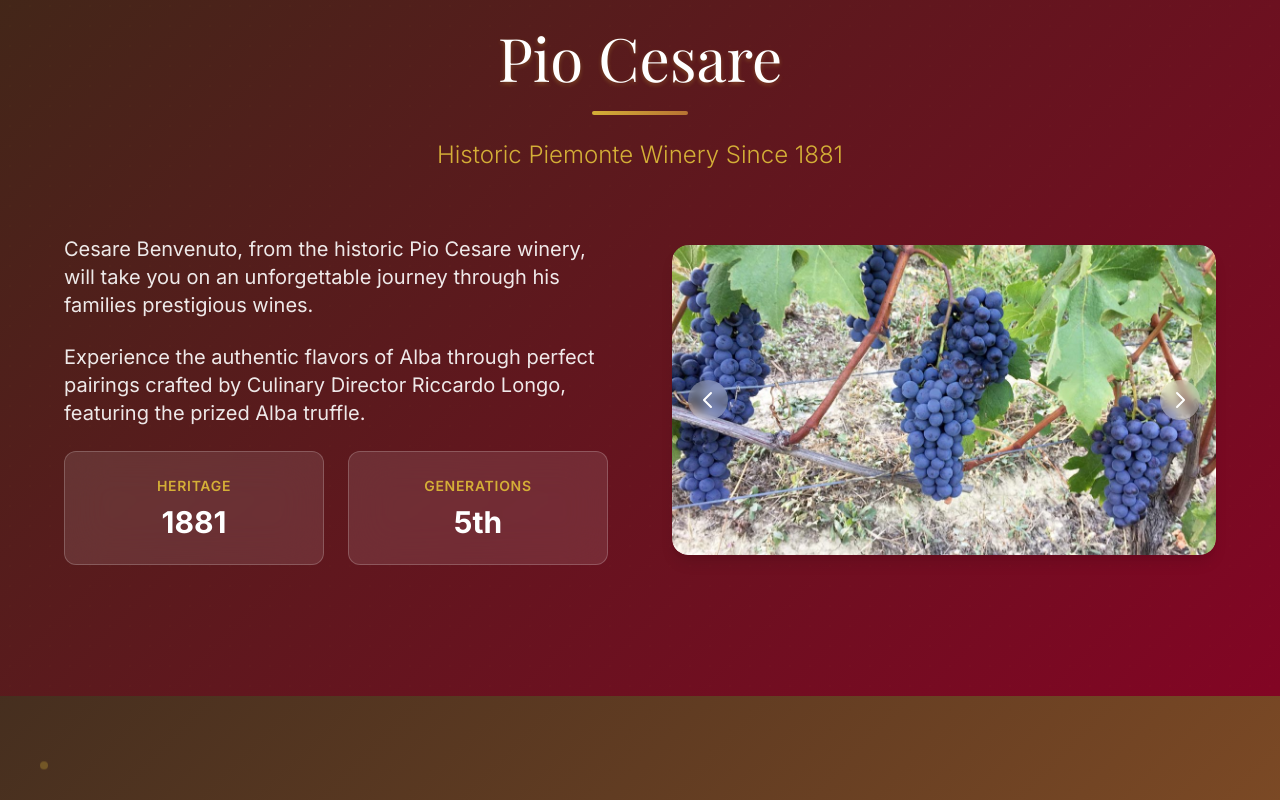
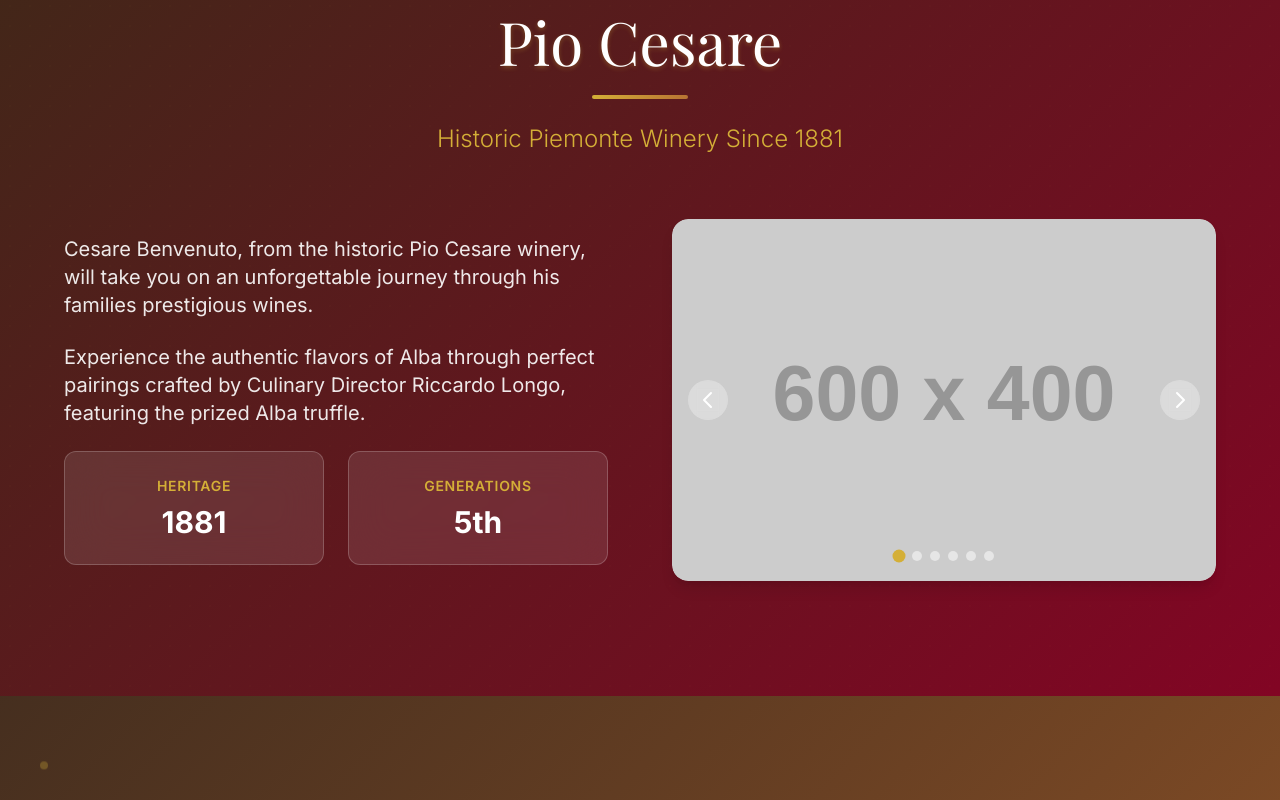
Before and after one commit to S4ng4/An-Evening-In-Alba-Loop, a plain HTML site: page index.html in a window 1280 px wide. Both pictures are taken after a click on the button 708 px from the left and 399 px from the top of the page. Drawn offline with nearby package versions, Linux system fonts and the light colour scheme; placeholder pictures from the web are drawn by us; a web font is replaced by a local one.

Commit message:
Update index.html

```diff
--- a/index.html
+++ b/index.html
@@ -149,6 +149,31 @@
         .pio-section {
             background: linear-gradient(135deg, rgba(60, 36, 20, 0.98) 0%, rgba(128, 0, 32, 0.98) 100%);
         }
+
+        /* Slideshow indicator dots */
+        .slideshow-dots {
+            position: absolute;
+            bottom: 20px;
+            left: 50%;
+            transform: translateX(-50%);
+            display: flex;
+            gap: 8px;
+            z-index: 10;
+        }
+
+        .slideshow-dot {
+            width: 10px;
+            height: 10px;
+            border-radius: 50%;
+            background-color: rgba(255, 255, 255, 0.5);
+            transition: all 0.3s ease;
+            cursor: pointer;
+        }
+
+        .slideshow-dot.active {
+            background-color: #D4AF37;
+            transform: scale(1.3);
+        }
     </style>
 </head>
 
@@ -219,37 +244,49 @@
 
                             <div class="w-full relative animate-slide-in-right">
                                 <div class="carousel-container rounded-2xl shadow-lg">
-                                    <div class="carousel-track">
+                                    <div class="carousel-track" id="carouselTrack">
                                         <div class="carousel-item">
-                                            <img src="01slide-home.jpg" alt="Pio Cesare Winery 1" class="w-full h-auto object-cover rounded-2xl">
+                                            <img src="https://via.placeholder.com/600x400/8B4513/FFFFFF?text=Pio+Cesare+Winery+1" alt="Pio Cesare Winery 1" class="w-full h-auto object-cover rounded-2xl">
                                         </div>
                                         <div class="carousel-item">
-                                            <img src="02slide-home.jpg" alt="Pio Cesare Winery 2" class="w-full h-auto object-cover rounded-2xl">
+                                            <img src="https://via.placeholder.com/600x400/800020/FFFFFF?text=Pio+Cesare+Winery+2" alt="Pio Cesare Winery 2" class="w-full h-auto object-cover rounded-2xl">
                                         </div>
                                         <div class="carousel-item">
-                                            <img src="03slide-home.jpg" alt="Pio Cesare Winery 3" class="w-full h-auto object-cover rounded-2xl">
+                                            <img src="https://via.placeholder.com/600x400/3C2414/FFFFFF?text=Pio+Cesare+Winery+3" alt="Pio Cesare Winery 3" class="w-full h-auto object-cover rounded-2xl">
                                         </div>
                                         <div class="carousel-item">
-                                            <img src="04slide-home.jpg" alt="Pio Cesare Winery 4" class="w-full h-auto object-cover rounded-2xl">
+                                            <img src="https://via.placeholder.com/600x400/D4AF37/000000?text=Pio+Cesare+Winery+4" alt="Pio Cesare Winery 4" class="w-full h-auto object-cover rounded-2xl">
                                         </div>
                                         <div class="carousel-item">
-                                            <img src="05slide-home.jpg" alt="Pio Cesare Winery 5" class="w-full h-auto object-cover rounded-2xl">
+                                            <img src="https://via.placeholder.com/600x400/B87333/FFFFFF?text=Pio+Cesare+Winery+5" alt="Pio Cesare Winery 5" class="w-full h-auto object-cover rounded-2xl">
                                         </div>
                                         <div class="carousel-item">
-                                            <img src="06slide-home.jpg" alt="Pio Cesare Winery 6" class="w-full h-auto object-cover rounded-2xl">
+                                            <img src="https://via.placeholder.com/600x400/F5F5DC/000000?text=Pio+Cesare+Winery+6" alt="Pio Cesare Winery 6" class="w-full h-auto object-cover rounded-2xl">
                                         </div>
                                     </div>
+
+                                    <!-- Navigation buttons -->
                                     <div class="carousel-nav absolute inset-y-0 flex items-center justify-between w-full px-4">
                                         <button onclick="prevSlide()" class="p-2 bg-white/30 rounded-full text-white backdrop-blur-sm hover:bg-white/50">
                                             <svg xmlns="http://www.w3.org/2000/svg" class="h-6 w-6" fill="none" viewBox="0 0 24 24" stroke="currentColor">
                                                 <path stroke-linecap="round" stroke-linejoin="round" stroke-width="2" d="M15 19l-7-7 7-7" />
                                             </svg>
                                         </button>
-                                        <button onclick="nextSlide()" class="p-2 bg-white/30 rounded-full text-white backdrop-blur-sm hover:bg-white/50">
+                                        <button onclick="nextSlideManual()" class="p-2 bg-white/30 rounded-full text-white backdrop-blur-sm hover:bg-white/50">
                                             <svg xmlns="http://www.w3.org/2000/svg" class="h-6 w-6" fill="none" viewBox="0 0 24 24" stroke="currentColor">
                                                 <path stroke-linecap="round" stroke-linejoin="round" stroke-width="2" d="M9 5l7 7-7 7" />
                                             </svg>
                                         </button>
+                                    </div>
+
+                                    <!-- Slideshow indicator dots -->
+                                    <div class="slideshow-dots" id="slideshowDots">
+                                        <div class="slideshow-dot active" onclick="goToSlide(0)"></div>
+                                        <div class="slideshow-dot" onclick="goToSlide(1)"></div>
+                                        <div class="slideshow-dot" onclick="goToSlide(2)"></div>
+                                        <div class="slideshow-dot" onclick="goToSlide(3)"></div>
+                                        <div class="slideshow-dot" onclick="goToSlide(4)"></div>
+                                        <div class="slideshow-dot" onclick="goToSlide(5)"></div>
                                     </div>
                                 </div>
                             </div>
@@ -287,37 +324,30 @@
     </div>
 
     <script>
-        // Background Slideshow Logic - Fully Automatic for TV Display
+        // Carousel/Slideshow Logic
         let currentSlide = 0;
-        const slides = document.querySelectorAll('.background-slide');
+        const carouselTrack = document.getElementById('carouselTrack');
+        const slides = document.querySelectorAll('.carousel-item');
         const dots = document.querySelectorAll('.slideshow-dot');
         const totalSlides = slides.length;
+        let autoSlideInterval;
 
-        console.log(`Background slideshow initialized: ${totalSlides} slides found`);
+        console.log(`Slideshow initialized: ${totalSlides} slides found`);
 
         function updateSlideshow() {
-            // Hide all slides
-            slides.forEach((slide, index) => {
-                slide.classList.remove('active');
-            });
-
-            // Show current slide
-            if (slides[currentSlide]) {
-                slides[currentSlide].classList.add('active');
-            }
+            // Move the carousel track
+            const translateX = -currentSlide * 100;
+            carouselTrack.style.transform = `translateX(${translateX}%)`;
 
             // Update dots
             dots.forEach((dot, index) => {
+                dot.classList.remove('active');
                 if (index === currentSlide) {
-                    dot.style.backgroundColor = '#D4AF37';
-                    dot.style.transform = 'scale(1.3)';
-                } else {
-                    dot.style.backgroundColor = 'rgba(255, 255, 255, 0.5)';
-                    dot.style.transform = 'scale(1)';
+                    dot.classList.add('active');
                 }
             });
 
-            console.log(`Background slide changed to: ${currentSlide + 1}/${totalSlides}`);
+            console.log(`Slide changed to: ${currentSlide + 1}/${totalSlides}`);
         }
 
         function nextSlide() {
@@ -325,15 +355,50 @@
             updateSlideshow();
         }
 
-        // Wait for page load then start slideshow
-        window.addEventListener('load', () => {
-            console.log('Page loaded, starting background slideshow');
-            updateSlideshow(); // Initialize first slide
+        function prevSlide() {
+            currentSlide = (currentSlide - 1 + totalSlides) % totalSlides;
+            updateSlideshow();
+        }
 
+        function nextSlideManual() {
+            // Reset auto-advance timer when user manually navigates
+            clearInterval(autoSlideInterval);
+            nextSlide();
+            startAutoSlide();
+        }
+
+        function goToSlide(slideIndex) {
+            // Reset auto-advance timer when user manually navigates
+            clearInterval(autoSlideInterval);
+            currentSlide = slideIndex;
+            updateSlideshow();
+            startAutoSlide();
+        }
+
+        function startAutoSlide() {
             // Auto-advance slideshow every 4 seconds
-            setInterval(() => {
+            autoSlideInterval = setInterval(() => {
                 nextSlide();
             }, 4000);
+        }
+
+        // Initialize slideshow when page loads
+        window.addEventListener('load', () => {
+            console.log('Page loaded, starting slideshow');
+            updateSlideshow(); // Initialize first slide
+            startAutoSlide(); // Start automatic slideshow
+        });
+
+        // Optional: Pause auto-advance when user hovers over the carousel
+        const carouselContainer = document.querySelector('.carousel-container');
+        carouselContainer.addEventListener('mouseenter', () => {
+            clearInterval(autoSlideInterval);
+            console.log('Auto-slide paused (mouse hover)');
+        });
+
+        carouselContainer.addEventListener('mouseleave', () => {
+            startAutoSlide();
+            console.log('Auto-slide resumed');
         });
     </script>
 </body>
```
